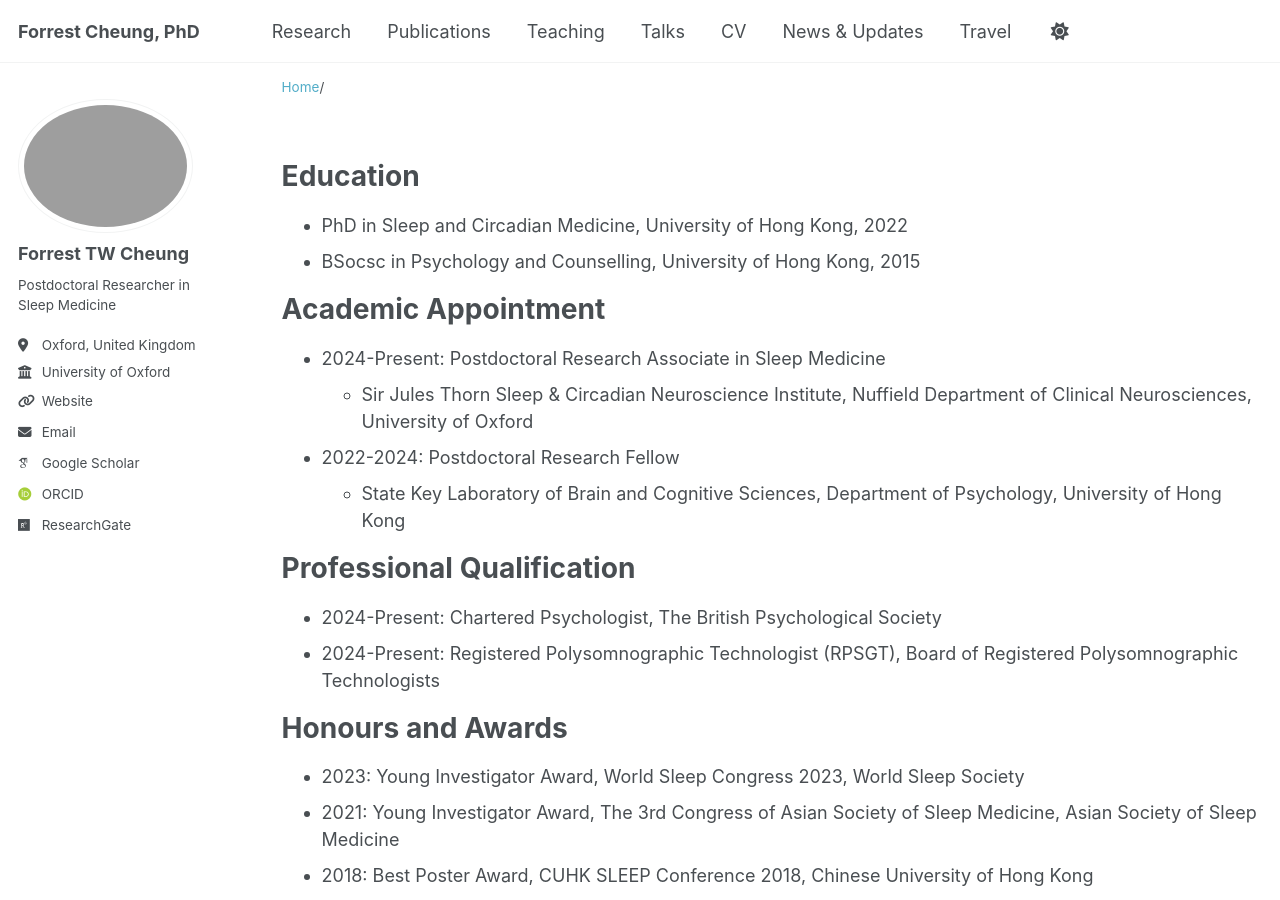
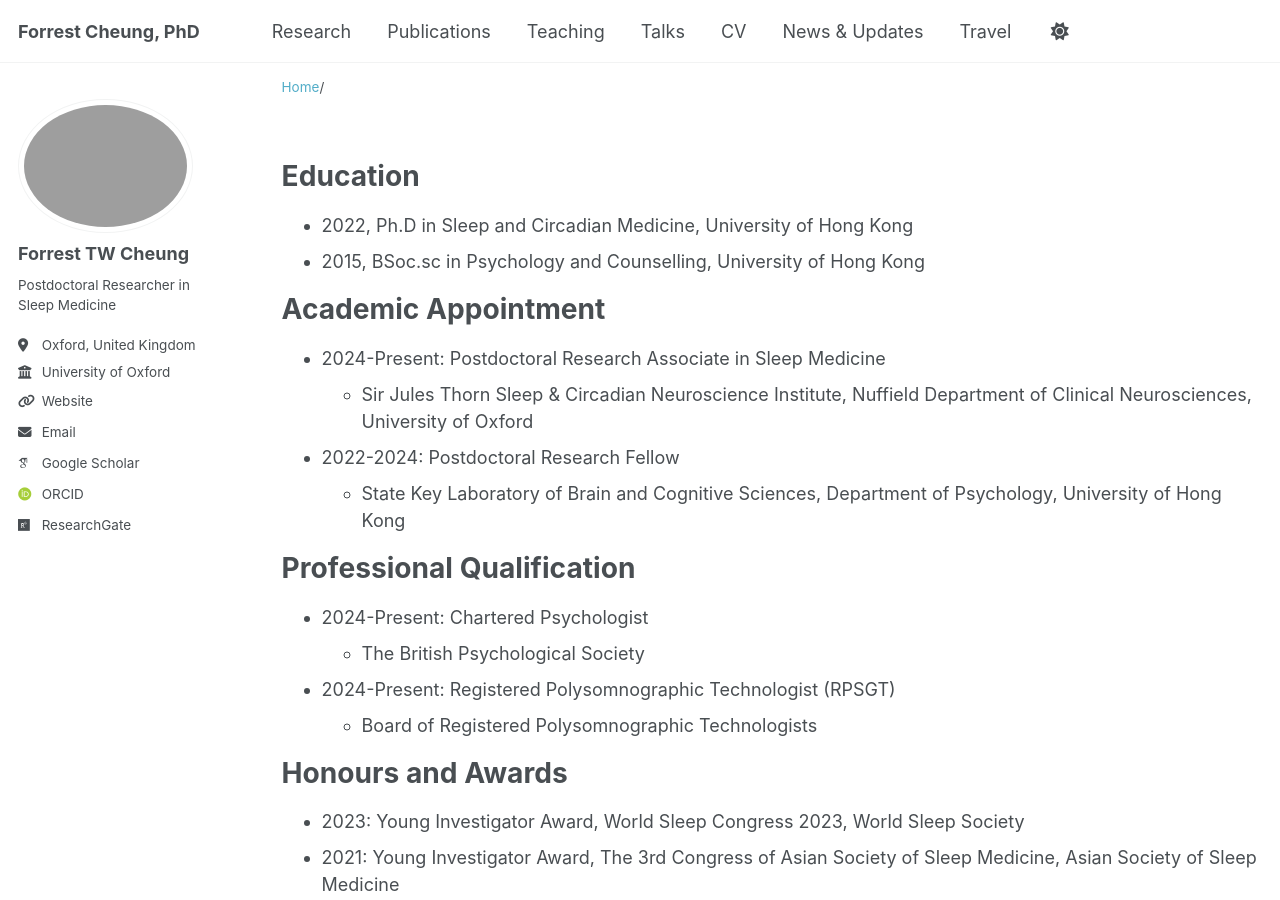
Before and after one commit to forrestcheungtw/forrestcheungtw.github.io, a Jekyll site: the page built from _pages/cv.md, in a window 1280 px wide and 900 px high. Built offline with Jekyll 4.4.1, drawn with Linux system fonts in a browser that asks for light colours; some web fonts are replaced; a script that is not in the unit is left out.

Commit message:
Updated 1 file via CloudCannon.

```diff
--- a/_pages/cv.md
+++ b/_pages/cv.md
@@ -10,8 +10,8 @@ redirect_from:
 
 Education
 ======
-* PhD in Sleep and Circadian Medicine, University of Hong Kong, 2022
-* BSocsc in Psychology and Counselling, University of Hong Kong, 2015
+* 2022, Ph.D in Sleep and Circadian Medicine, University of Hong Kong
+* 2015, BSoc.sc in Psychology and Counselling, University of Hong Kong
 
 Academic Appointment
 ======
@@ -25,8 +25,10 @@ Department of Psychology, University of Hong Kong
 
 Professional Qualification
 ======
-* 2024-Present: Chartered Psychologist, The British Psychological Society
-* 2024-Present: Registered Polysomnographic Technologist (RPSGT), Board of Registered Polysomnographic Technologists
+* 2024-Present: Chartered Psychologist
+  * The British Psychological Society
+* 2024-Present: Registered Polysomnographic Technologist (RPSGT)
+  * Board of Registered Polysomnographic Technologists
 
 Honours and Awards
 ======
```
